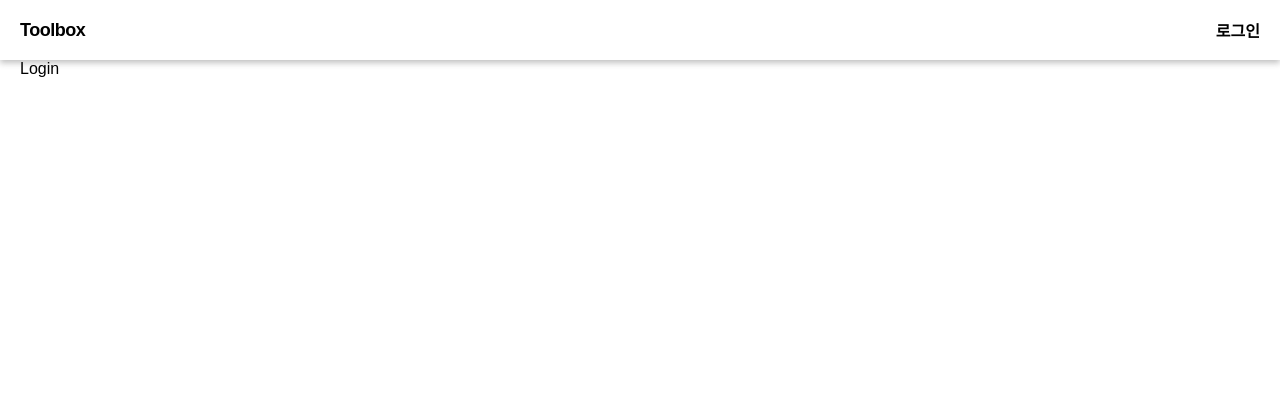
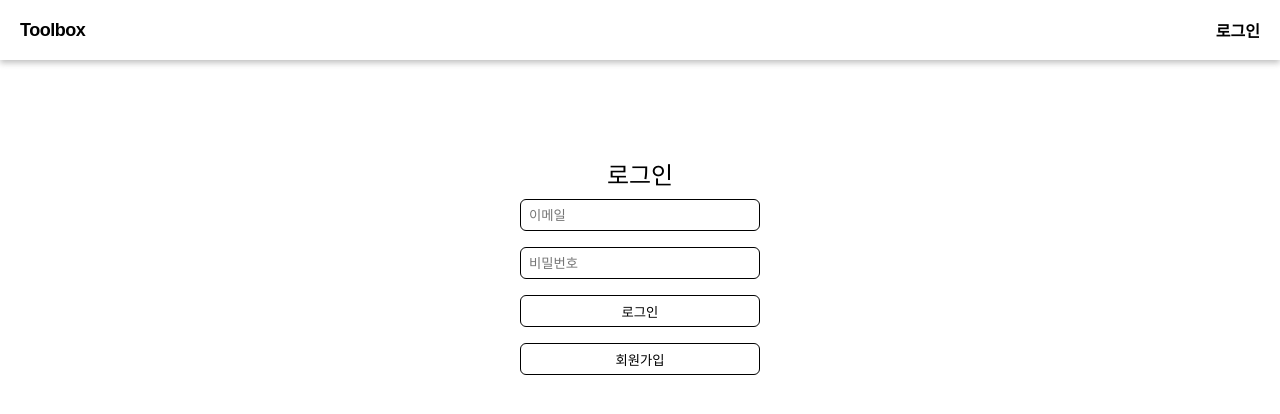
Before and after one commit to toolbox-sch/toolbox-frontend, a React (Vite) app: page /login in a window 1280 px wide. Shown: the top 414 px of the page. Built offline with nearby package versions, Linux system fonts and the light colour scheme.

Commit message:
feat: add Login Page

```diff
--- /dev/null
+++ b/src/api/postLogin.ts
@@ -0,0 +1,22 @@
+import { AxiosError } from 'axios';
+
+import axiosInstance from '.';
+
+interface LoginData {
+  email: string;
+  password: string;
+}
+
+const postLogin = async (data: LoginData) => {
+  try {
+    const response = await axiosInstance.post('/user/login', data);
+    console.log('Login Response:', response.data);
+    return response.data;
+  } catch (error) {
+    if (error === AxiosError) {
+      console.error(error);
+    }
+  }
+};
+
+export default postLogin;
--- a/src/pages/Login.page.tsx
+++ b/src/pages/Login.page.tsx
@@ -1,5 +1,82 @@
+import styled from '@emotion/styled';
+import { useNavigate } from 'react-router-dom';
+
+import postLogin from '../api/postLogin';
+import useFormInput from '../hooks/useFormInput';
+
 const Login = () => {
-  return <>Login</>;
+  const [input, handleInputChange] = useFormInput({ email: '', password: '' });
+  const navigate = useNavigate();
+
+  const handleLoginClick = async () => {
+    const data = {
+      email: input.email,
+      password: input.password,
+    };
+
+    console.log(data);
+
+    try {
+      const response = await postLogin(data);
+      console.log('Login API Response:', response);
+      navigate('/');
+      localStorage.setItem('accessToken', response.accessToken);
+      localStorage.setItem('refreshToken', response.refreshToken);
+    } catch (error) {
+      console.error('Login Error:', error);
+    }
+  };
+
+  return (
+    <>
+      <LoginTextContainer>로그인</LoginTextContainer>
+      <Container>
+        <Input placeholder="이메일" type="email" name="email" value={input.email} onChange={handleInputChange} />
+      </Container>
+      <Container>
+        <Input
+          placeholder="비밀번호"
+          type="password"
+          name="password"
+          value={input.password}
+          onChange={handleInputChange}
+        />
+      </Container>
+      <Container>
+        <Button onClick={handleLoginClick}>로그인</Button>
+      </Container>
+      <Container>
+        <Button onClick={() => navigate('/signup')}>회원가입</Button>
+      </Container>
+    </>
+  );
 };
 
 export default Login;
+
+const LoginTextContainer = styled.div`
+  padding-top: 6rem;
+  font-size: 24px;
+  font-weight: 500;
+  text-align: center;
+`;
+
+const Container = styled.div`
+  padding: 0.5rem;
+  text-align: center;
+`;
+
+const Input = styled.input`
+  width: 15rem;
+  height: 2rem;
+  padding-left: 0.5rem;
+  border: 1px solid;
+  border-radius: 6px;
+`;
+
+const Button = styled.button`
+  width: 15rem;
+  height: 2rem;
+  border: 1px solid;
+  border-radius: 6px;
+`;
```
